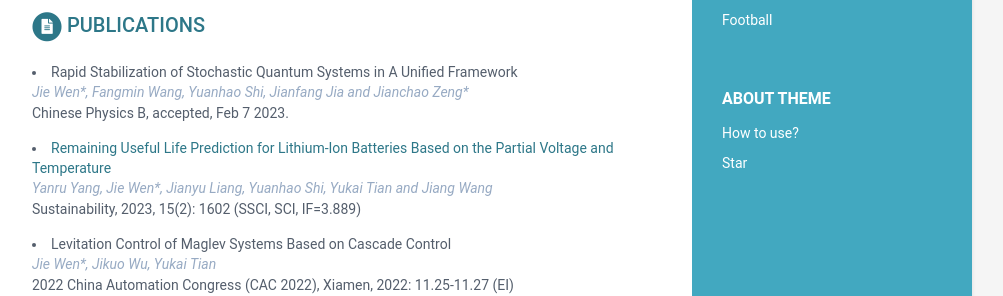
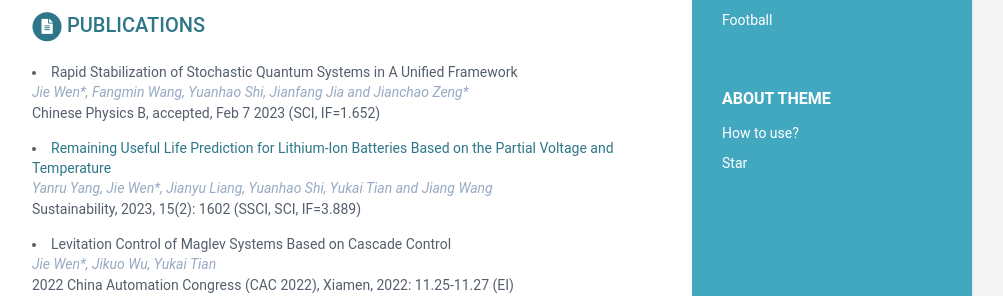
Before and after one commit to wenjie015/wenjie, a Jekyll site: the page built from index.html, in a window 1280 px wide and 900 px high, scrolled down 727 px. Shown: the part 155-451 px from the top of the window, without its empty margins (168-1171 px from the left). Built offline with Jekyll 4.4.1, drawn with Linux system fonts in a browser that asks for light colours.

Commit message:
Update data.yml

```diff
--- a/_data/data.yml
+++ b/_data/data.yml
@@ -58,7 +58,7 @@ publications:
       - title: Rapid Stabilization of Stochastic Quantum Systems in A Unified Framework
         link:
         authors: Jie Wen*, Fangmin Wang, Yuanhao Shi, Jianfang Jia and Jianchao Zeng*
-        conference: "Chinese Physics B, accepted, Feb 7 2023."
+        conference: "Chinese Physics B, accepted, Feb 7 2023 (SCI, IF=1.652)"
 
       # - title: Stable Levitation of Single-point Levitation Systems for Maglev Trains Based on Cascade Control
         # link:
```
